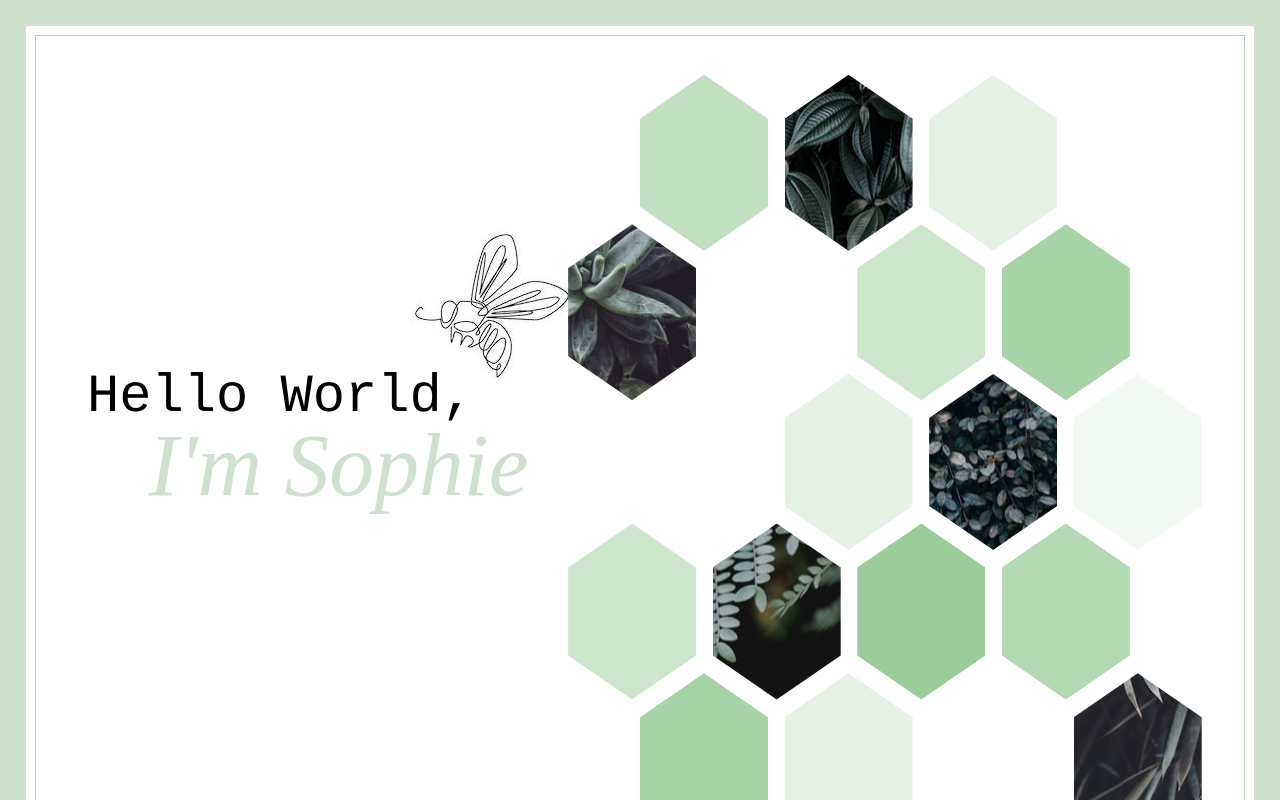
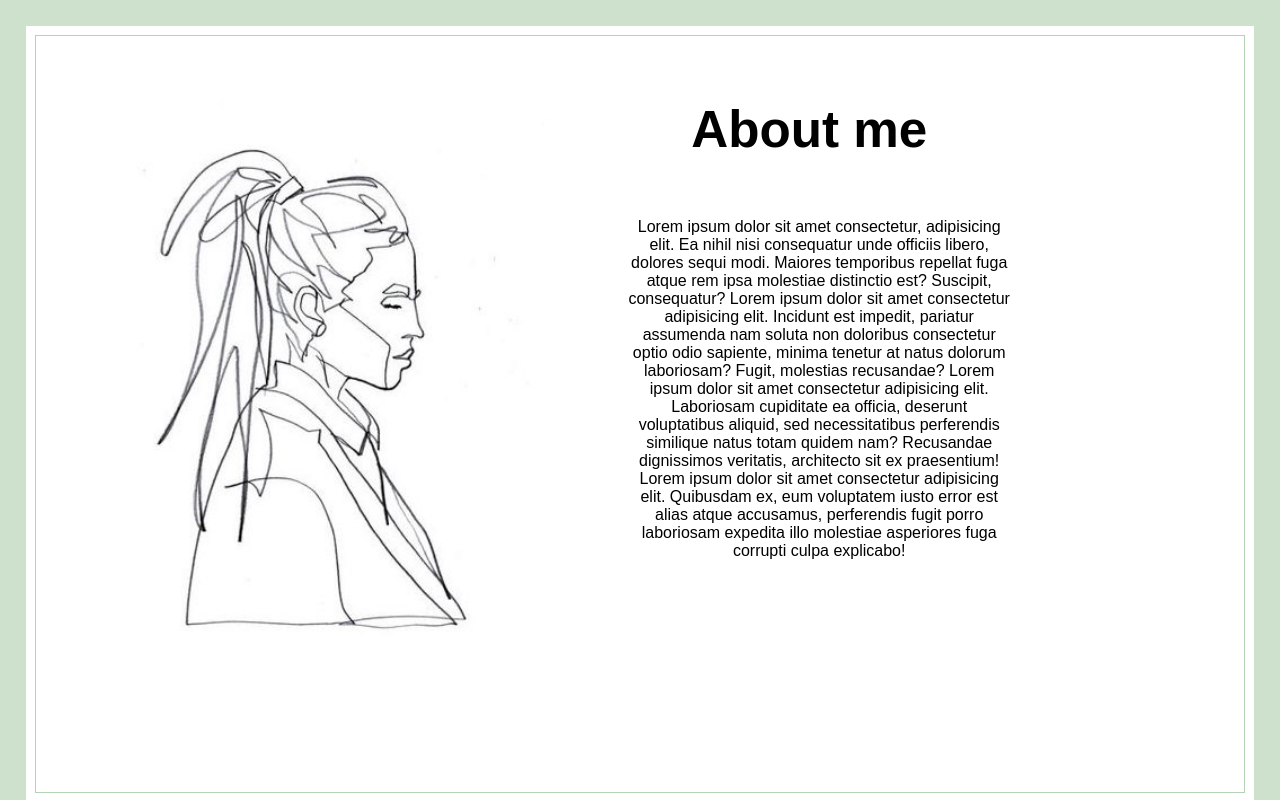
Before and after one commit to sophdubs/portfolio-page, a React (Create React App) app: page / in a window 1280 px wide. Shown: the top 800 px of the page. Built offline with nearby package versions, Linux system fonts and the light colour scheme.

Commit message:
worked on the styling of About Me page"

```diff
--- a/public/index.html
+++ b/public/index.html
@@ -4,6 +4,7 @@
     <meta charset="utf-8" />
     <meta name="viewport" content="width=device-width, initial-scale=1" />
     <title>Sophie Dubois</title>
+    <link rel="stylesheet" href="path/to/font-awesome/css/font-awesome.min.css">
   </head>
   <body>
     <div id="root"></div>
--- a/src/components/AboutMe.js
+++ b/src/components/AboutMe.js
@@ -1,5 +1,5 @@
 import React from 'react';
-// import '../stylesheets/AboutMe.css';
+import '../stylesheets/AboutMe.css';
 
 class AboutMe extends React.Component {
     render() {
@@ -7,10 +7,9 @@ class AboutMe extends React.Component {
             <div className="main-container">
                 <div className="left-container"></div>
                 <div className="right-container">
-                    <h1 className="about-me-title">About me</h1>
-                    <p className="about-me-text"> Lorem ipsum dolor sit amet consectetur, adipisicing elit. Ea nihil nisi consequatur unde officiis libero, dolores sequi modi. Maiores temporibus repellat fuga atque rem ipsa molestiae distinctio est? Suscipit, consequatur?</p>
+                    <h1 className="title-aboutme">About me</h1>
+                    <p className="text-aboutme"> Lorem ipsum dolor sit amet consectetur, adipisicing elit. Ea nihil nisi consequatur unde officiis libero, dolores sequi modi. Maiores temporibus repellat fuga atque rem ipsa molestiae distinctio est? Suscipit, consequatur? Lorem ipsum dolor sit amet consectetur adipisicing elit. Incidunt est impedit, pariatur assumenda nam soluta non doloribus consectetur optio odio sapiente, minima tenetur at natus dolorum laboriosam? Fugit, molestias recusandae? Lorem ipsum dolor sit amet consectetur adipisicing elit. Laboriosam cupiditate ea officia, deserunt voluptatibus aliquid, sed necessitatibus perferendis similique natus totam quidem nam? Recusandae dignissimos veritatis, architecto sit ex praesentium! Lorem ipsum dolor sit amet consectetur adipisicing elit. Quibusdam ex, eum voluptatem iusto error est alias atque accusamus, perferendis fugit porro laboriosam expedita illo molestiae asperiores fuga corrupti culpa explicabo!</p>
                 </div>
-                <div className="home-button">Home</div>
             </div>
         );
     };
--- a/src/index.js
+++ b/src/index.js
@@ -2,11 +2,11 @@ import React from 'react';
 import ReactDOM from 'react-dom';
 
 // import Landing from './components/Landing';
-import Home from './components/Home';
-// import AboutMe from './components/AboutMe';
+// import Home from './components/Home';
+import AboutMe from './components/AboutMe';
 // import Blog from './components/Blog';
 
 import './default.css';
 
 
-ReactDOM.render(<Home/>, document.getElementById('root'));
+ReactDOM.render(<AboutMe/>, document.getElementById('root'));
--- a/src/stylesheets/AboutMe.css
+++ b/src/stylesheets/AboutMe.css
@@ -7,25 +7,29 @@
 .left-container {
     background: url('../img/line-drawing2.jpg') no-repeat;
     background-size: 90%;
-    margin-left: 10%;
-    margin-top: 2%;
+    margin-left: 5vw;
+    margin-top: 8vh;
+    margin-bottom: 10vh;
+
 }
 
-.about-me-title {
+.right-container {
+    text-align: center;
+}
+
+.title-aboutme {
     font-family: Stencil Std, fantasy;
     font-size: 4vw;
+    position: absolute;
+    top: 5vh;
+    left: 4vw;
 }
 
-.about-me-text {
+.text-aboutme {
+    width: 30vw;
     font-family: Stencil Std, fantasy;
+    position: relative;
+    top: 22vh;
+    left: -10vw;
+    display: inline-block;
 }
-
-.home-button {
-    position: absolute;
-    width: 50px;
-    height: 50px;
-    background: black;
-    color: white;
-    top: 10px;
-    right: 10px;
-}
```
Also changed, not shown: src/img/bee-line-drawing.webp (deleted).
